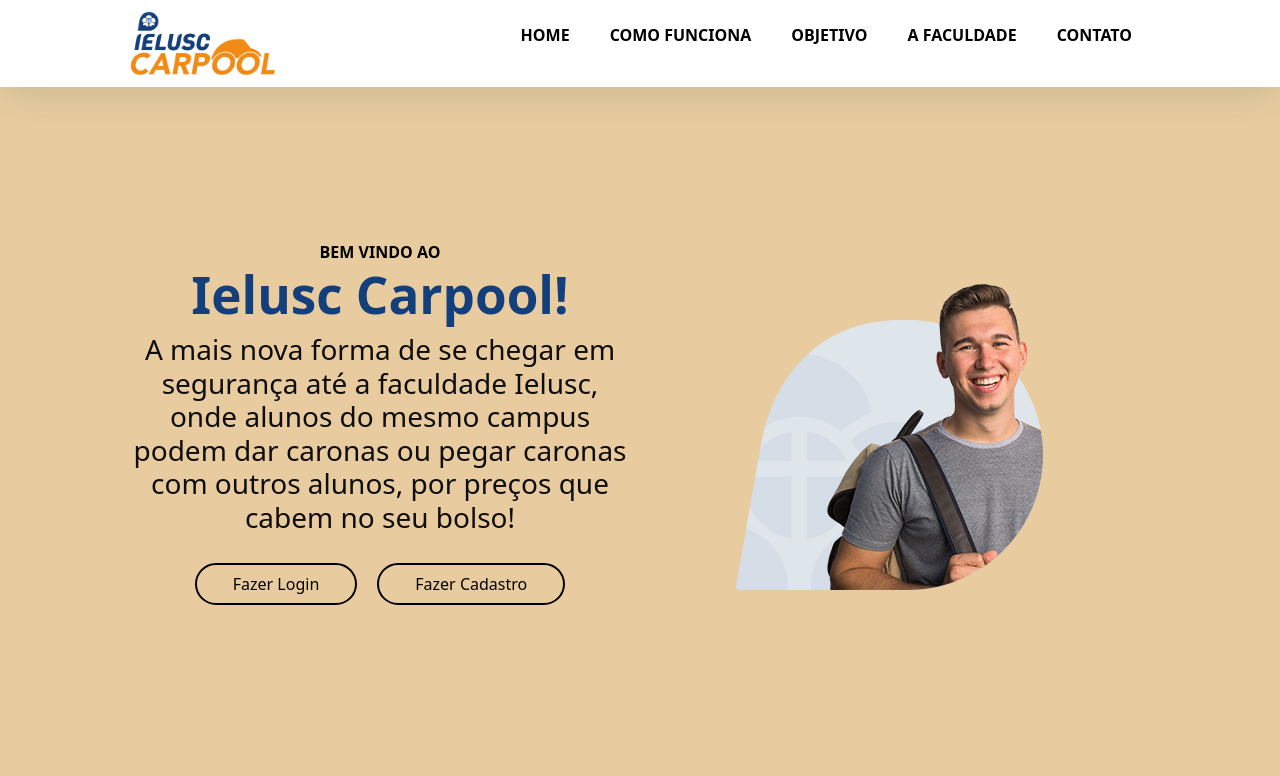
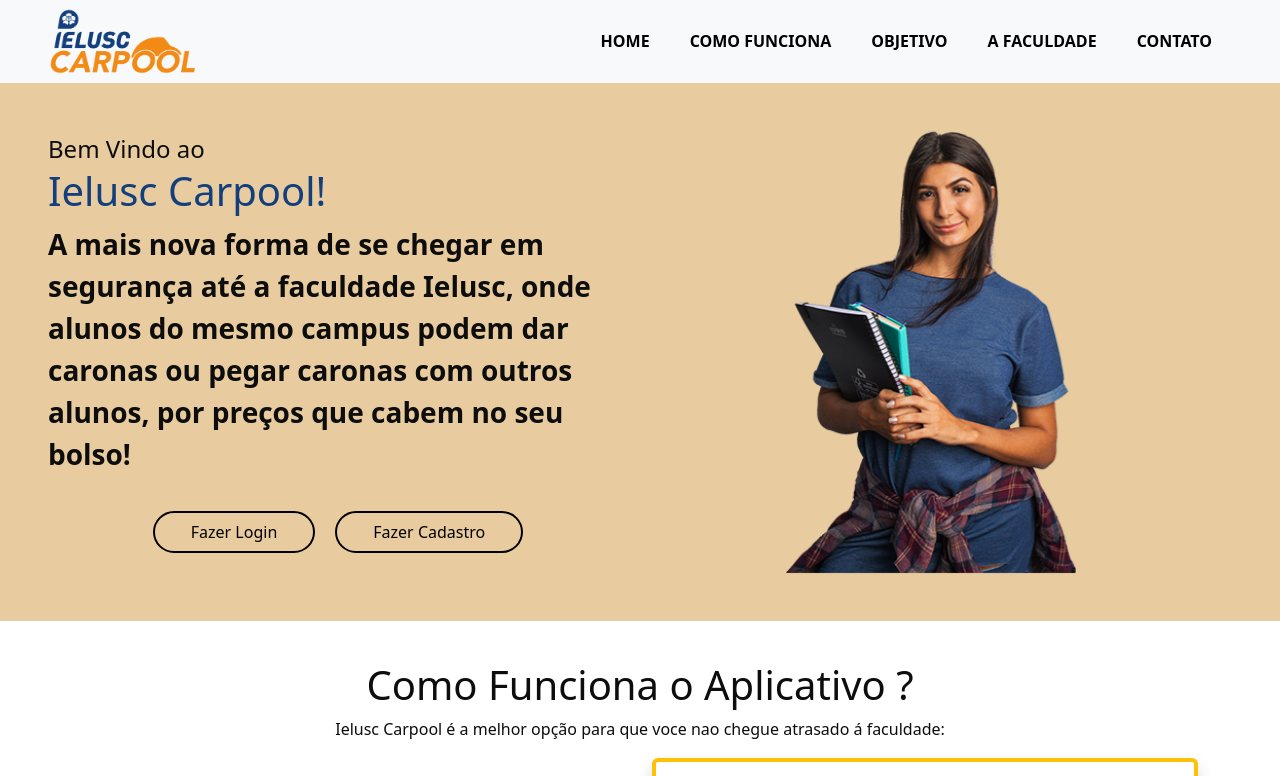
Before and after one commit to alexandresalvador/ieluscarpool, a Vue app: page / in a window 1280 px wide. Shown: the top 776 px of the page. Built offline with nearby package versions, Linux system fonts and the light colour scheme.

Commit message:
Arrumando HomeView

```diff
--- a/src/App.vue
+++ b/src/App.vue
@@ -1,6 +1,7 @@
 <template>
   <div id="app">
-    <Navbar v-if="exibirNavbar()" :notLogged="deslogado()" @logout="deslogado()" />
+    <Navbar v-if="exibirNavbar()" />
+    <!-- :notLogged="deslogado()" @logout="deslogado()"  -->
 
     <Sidebar v-if="logado()" />
 
--- a/src/components/Footer.vue
+++ b/src/components/Footer.vue
@@ -1,5 +1,5 @@
 <template>
-     <section class="contato" id="contato">
+     <footer class="contato" id="contato">
         <div class="social">
             <a href="https://faculdade.ielusc.br/"><i class='bi bi-house-door-fill'></i></a>
             <a href="https://www.instagram.com/faculdadeielusc/"><i class='bi bi-instagram' ></i></a>
@@ -16,7 +16,7 @@
           © 2023 Copyright:
           <a class="text-dark" href="http://www.ielusc.br">Bom Jesus/IELUSC</a>
         </div>
-    </section>
+      </footer>
 </template>
 <script>
 
--- a/src/components/Navbar.vue
+++ b/src/components/Navbar.vue
@@ -1,61 +1,31 @@
 <template>
-  <nav class="navbar bg-light">
-    <header>
+  <div>
+    <nav class="navbar fixed-top d-flex justify-content-between px-5 align-items-center bg-light">
       <a href="#" class="logo"><img src="../assets/LogoIC01.png" alt="" /></a>
       <div class="bi bi-menu" id="menu-icon"></div>
 
-      <ul class="nav-bar">
+      <ul class="nav-bar m-0">
         <li><a href="#" class="text-decoration-none">Home</a></li>
         <li><a href="#como-funciona" class="text-decoration-none">Como Funciona</a></li>
         <li><a href="#sobre" class="text-decoration-none">Objetivo</a></li>
         <li><a href="#a-faculdade" class="text-decoration-none">A Faculdade</a></li>
         <li><a href="#o-contato" class="text-decoration-none">Contato</a></li>
       </ul>
-    </header>
+    </nav>
 
-    <!-- <div class="container-fluid">
-      <a class="navbar-brand" href="">
-        <img
-          src="../assets/LogoIC.png"
-          alt=""
-          width="200"
-          height="100"
-          class="d-inline-block align-text-top"
-        />
-      </a>
-        <li class="nav">
-          <a class="nav-link active" aria-current="page" href="#">
-            <router-link to="/">Home</router-link>
-          </a>
-        </li>
-        <li class="nav">
-          <a class="nav-link active" aria-current="page" href="#">
-            <router-link to="/como-funciona">Como Funciona</router-link>
-          </a>
-        </li>
-        <li class="nav">
-          <a class="nav-link active" aria-current="page" href="#">
-            <router-link to="/sobre">Objetivo</router-link>
-          </a>
-        </li>
-        <li class="nav">
-          <a class="nav-link active" aria-current="page" href="#">
-            <router-link to="/a-faculdade">A Faculdade</router-link>
-          </a>
-        </li>
-        <li class="nav">
-          <a class="nav-link active" aria-current="page" href="#">
-            <router-link to="/contato">Contato</router-link>
-          </a>
-        </li>
-        <button class="btn btn-outline-success me-2" type="button">
-          <router-link to="/logar">Logar</router-link>
-        </button>
-        <button class="btn btn-sm btn-outline-secondary" type="button">
-          <router-link to="/criar-conta">Criar Conta</router-link>
-        </button>
-    </div> -->
+    <nav class="navbar d-flex justify-content-center align-items-center bg-light">
+      <a href="#" class="logo"><img src="../assets/LogoIC01.png" alt="" /></a>
+      <div class="bi bi-menu" id="menu-icon"></div>
+
+      <ul class="nav-bar m-0">
+        <li><a href="#" class="text-decoration-none">Home</a></li>
+        <li><a href="#como-funciona" class="text-decoration-none">Como Funciona</a></li>
+        <li><a href="#sobre" class="text-decoration-none">Objetivo</a></li>
+        <li><a href="#a-faculdade" class="text-decoration-none">A Faculdade</a></li>
+        <li><a href="#o-contato" class="text-decoration-none">Contato</a></li>
+      </ul>
     </nav>
+  </div>
 </template>
 
 <script>
@@ -69,12 +39,12 @@
 </script>
 
 <style scoped>
-
-header{
+/* header {
   position: fixed;
   width: 100%;
   top: 0;
-    right: 0;;
+  right: 0;
+  ;
   z-index: 1000;
   display: flex;
   align-items: center;
@@ -83,12 +53,13 @@
   box-shadow: 0 4px 41px rgb(14 55 54 / 14%);
   padding: 10px 10%;
   transition: 0.2s;
-}
+} */
 
 .logo {
   display: flex;
   align-items: center;
 }
+
 .logo img {
   width: 150px;
 }
--- a/src/views/HomeView.vue
+++ b/src/views/HomeView.vue
@@ -1,111 +1,35 @@
 <template>
-  <div class="con pt-3">
-    <!-- <div
-      id="carouselExampleControls"
-      class="carousel slide border border-warning"
-      data-bs-ride="carousel"
-    >
-      <div class="carousel-inner">
-        <div class="carousel-item active" id="imagem-wrapper">
-          <img
-            src="../assets/img01.jpg"
-            class="d-block w-100"
-            id="imagem"
-            alt="..."
-          />
-        </div>
-        <div class="carousel-item" id="imagem-wrapper">
-          <img
-            src="../assets/bonja2.jpg"
-            class="d-block w-100"
-            id="imagem"
-            alt="..."
-          />
-        </div>
-        <div class="carousel-item" id="imagem-wrapper">
-          <img
-            src="../assets/bonja1.jpg"
-            class="d-block w-100"
-            id="imagem"
-            alt="..."
-          />
-        </div>
-      </div>
-      <button
-        class="carousel-control-prev"
-        type="button"
-        data-bs-target="#carouselExampleControls"
-        data-bs-slide="prev"
-      >
-        <span class="carousel-control-prev-icon" aria-hidden="true"></span>
-        <span class="visually-hidden">Antes</span>
-      </button>
-      <button
-        class="carousel-control-next"
-        type="button"
-        data-bs-target="#carouselExampleControls"
-        data-bs-slide="next"
-      >
-        <span class="carousel-control-next-icon" aria-hidden="true"></span>
-        <span class="visually-hidden">Depois</span>
-      </button>
-    </div> -->
-    <section class="home" id="home">
-        <div class="home-text">
-            <span>Bem Vindo ao</span>
-            <h1>Ielusc Carpool!</h1>
-            <h3>A mais nova forma de se chegar em
-              segurança até a faculdade Ielusc, onde alunos do mesmo campus podem dar
-              caronas ou pegar caronas com outros alunos, por preços que cabem no seu bolso!</h3>
+  <div class="container-fluid px-0">
+    <div class="home row align-items-center p-5" id="home">
+      <div class="home-text col">
+        <span class="d-flex justify-content-left fs-4">Bem Vindo ao</span>
+        <h1 class="d-flex justify-content-left">Ielusc Carpool!</h1>
+        <p class="fs-3">
+          A mais nova forma de se chegar em segurança até a faculdade Ielusc, onde alunos do mesmo campus podem dar
+          caronas ou pegar caronas com outros alunos, por preços que cabem no seu bolso!
+        </p>
         <section class="buttons" id="buttons">
           <a href="/logar" class="btn">Fazer Login</a>
           <a href="/criar-conta" class="btn">Fazer Cadastro</a>
         </section>
       </div>
-        <div class="home-img">
-            <img src="../assets/img-3.png" alt="">
-
+      <div class="home-img col">
+        <img src="../assets/img-woman.png" alt="">
       </div>
-    </section>
-
-
-    <!-- <button class="btn btn-outline-success me-2" type="button">
-          <router-link to="/logar">Logar</router-link>
-        </button>
-        <button class="btn btn-sm btn-outline-secondary" type="button">
-          <router-link to="/criar-conta">Criar Conta</router-link>
-        </button> -->
-    <br />
-    <!-- <div class="row">
-      <div class="col d-flex justify-content-center" id="img">
-        <a class="navbar-brand">
-          <img
-            src="../assets/bonja3.jpg"
-            width="100%"
-            height="90%"
-            class="d-inline-block align-text-top border border-primary border border-4 shadow p-3 mb-5 bg-white rounded"
-          />
-        </a>
+      <div class="d-none buttons row" id="buttons">
+        <div class="col">
+          <a href="/logar" class="btn">Fazer Login</a>
         </div>
-      <div class="col d-flex align-items-center">
-        <div class="container2">
-          <div class="about">
-            <p class="text-justify fs-1">
-              <b> OLÁ ALUNO DA FACULDADE IELUSC, SEJA BEM-VINDO! </b>
-            </p>
-            <h6 class="text-justify fs-5">
-              Este é o Ielusc Carpool, a mais nova forma de se chegar em
-              segurança até a faculdade, onde alunos do mesmo campus podem dar
-              caronas ou pegar caronas com outros alunos, por preços baixos.
-            </h6>
+      </div>
+      <div class="d-none buttons row" id="buttons">
+        <div class="col">
+          <a href="/criar-conta" class="btn">Fazer Cadastro</a>
         </div>
       </div>
     </div>
-    </div> -->
-
+    <br />
 
     <WhatsView />
-
     <br />
 
     <AboutView />
@@ -113,8 +37,6 @@
 
     <PartnersView />
     <br />
-
-    <hr />
 
     <ContactView />
   </div>
@@ -140,88 +62,69 @@
 </script>
 
 <style scoped>
-
-/* #imagem-wrapper {
-  height: 50vh;
-  overflow: hidden;
-  position: relative; /* Para fazer que a imagem com position-absolute respeite a sua posição consoante este selector, ou evitar que saia do mesmo */
-/* }
-#imagem {
-  width: 600px;
-  /* código abaixo centra a imagem ao centro
-  position: absolute;
-  top: 50%;
-  left: 50%;
-  transform: translateX(-50%) translateY(-50%);
-} */
-
-section{
-    padding: 50px 10%;
+div {
+  /* padding: 50px 10%; */
 }
 
-.home{
-    width: 100%;
-    min-height: 100vh;
-    display: flex;
-    flex-wrap: wrap;
-    align-items: center;
+.home {
   background: #E8CC9F;
   /* azul : #57C6FF fosco: #fcd8af; laranja: #F28A16; */
-    gap: 1rem;
 }
 
-.home-text{
-    flex: 1 1 17rem;
+.home-img img {
+  animation: animate 5s linear infinite;
+  width: 50%;
 }
 
-.home-img{
-    flex: 1 1 17rem;
-}
-
-.home-img img{
-    animation: animate 5s linear infinite;
-}
-
-@keyframes animate{
-    0%{
+@keyframes animate {
+  0% {
     transform: translate(-11px, 0);
   }
 
-    50%{
+  50% {
     transform: translate(-0px, -11px);
   }
 
-    100%{
+  100% {
     transform: translate(-11px, 0);
   }
 }
 
-.home-text span{
+/* .home-text span {
   font-size: 1rem;
   text-transform: uppercase;
   font-weight: 600;
   color: black;
 }
 
-.home-text h1{
+.home-text h1 {
   font-size: 3.2rem;
   color: #13407C;
   font-weight: bolder;
 }
 
-.home-text h2{
+.home-text h2 {
   font-size: 1.8rem;
   font-weight: 600;
   color: black;
   text-transform: uppercase;
   margin: 0.5rem 0 1.4rem;
+} */
+
+h1 {
+  color: #13407C;
+}
+
+p {
+  text-align: left;
+  font-weight: 600;
 }
 
 .buttons {
   padding: 10px;
 }
 
-.btn{
+.btn {
   padding: 7px 36px;
   border: 2px solid black;
   border-radius: 40px;
@@ -230,11 +133,8 @@
   margin: 10px;
 }
 
-.btn:hover{
+.btn:hover {
   color: #fff;
   background: #13407C;
 }
-
-
-
 </style>
```
Lines whose indentation alone changed are shown as unchanged.
